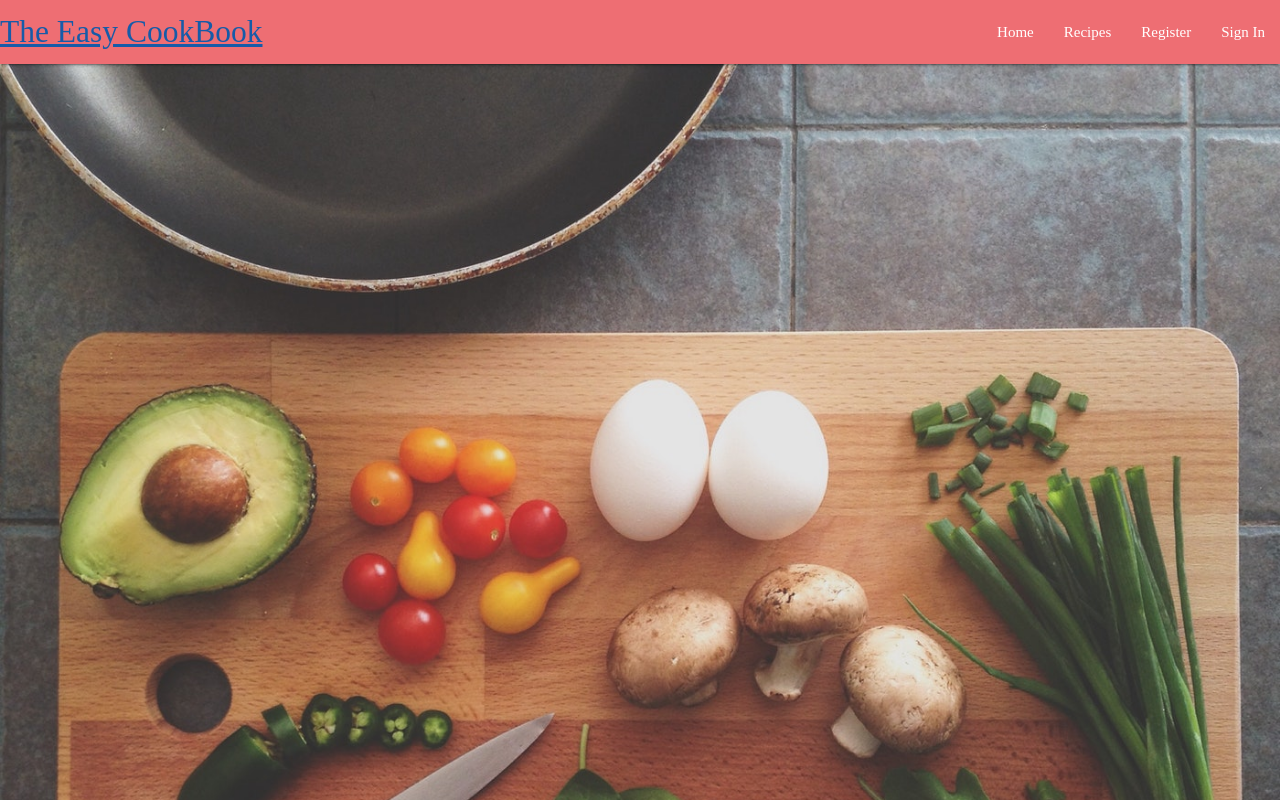
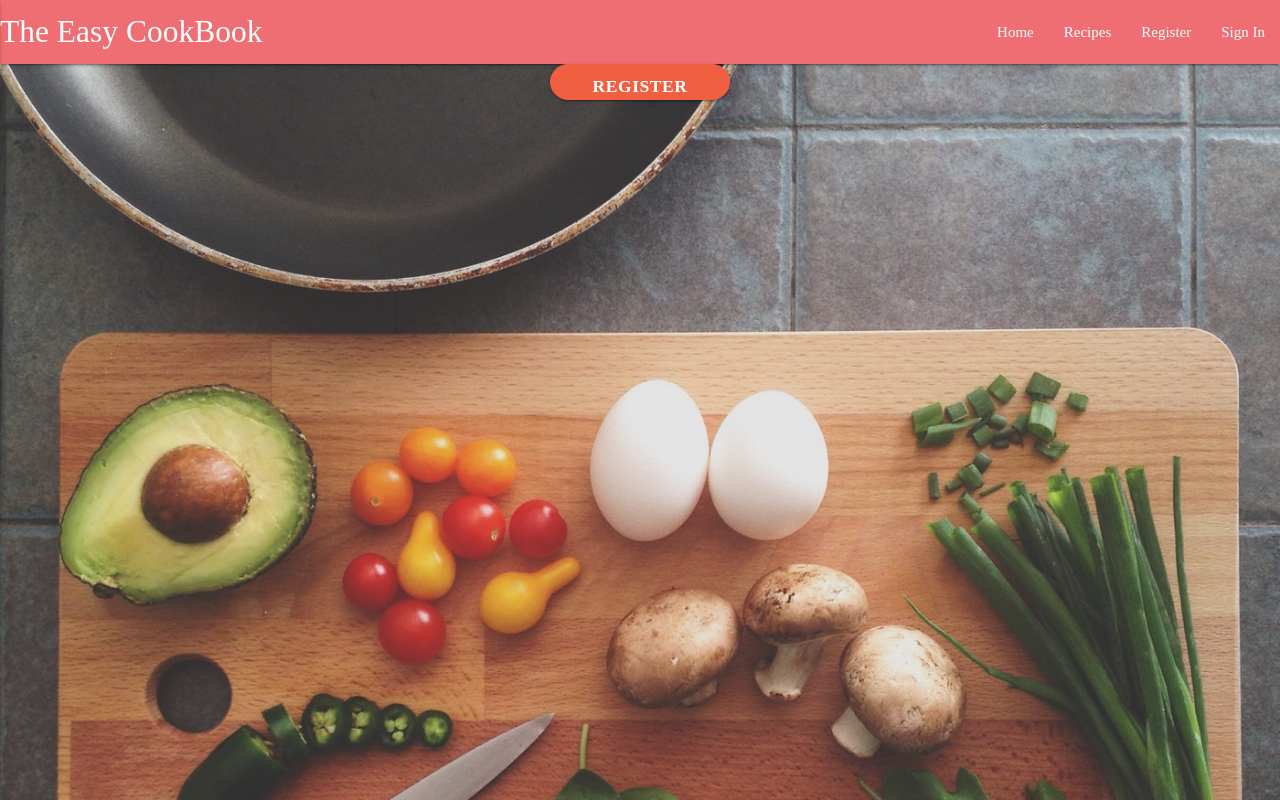
Before and after one commit to desflahertyportfolio/The_Easy_CookBook, a Flask app: page / in a window 1280 px wide. Run offline with Flask 2, Linux system fonts and the light colour scheme; data that the repository does not hold is empty; some libraries are stand-ins or nearby versions.

Commit message:
add index page

```diff
--- a/app.py
+++ b/app.py
@@ -26,6 +26,11 @@ else:
 mongo = PyMongo(app)
 
 @app.route('/')
+def get_index():
+    return render_template('index.html')
+
+
+
 @app.route('/get_cuisine')
 def get_cuisine():
     return render_template("cuisine.html", cuisine=mongo.db.Cuisine.find())
--- a/static/css/style.css
+++ b/static/css/style.css
@@ -28,3 +28,46 @@ body {
     margin-bottom: 50px;
     border-radius: 10px;
 }
+
+.enquire-container {
+    height: 100%;
+    width: 100%;
+    display: flex;
+    position: relative;
+    align-items: center;
+    justify-content: center;
+}
+
+/* -------------BUTTONS----------------------------------- */
+
+.btn-sign {
+    width: 100px;
+}
+
+.btn-cta {
+    font-weight: bold;
+    border-radius: 23px;
+    width: 180px;
+    text-align: center;
+
+}
+
+.btn-grey {
+    background-color: #8f8f8f;
+}
+
+
+.btn-red {
+    color: white;
+    background-color: #f05f40;
+    border-color: #f05f40;
+}
+
+.btn-red:hover,
+.btn-red:active,
+.btn-red:focus,
+.btn-red:active:focus {
+    background-color: #df4929;
+    border-color: #df4929;
+    color: white;
+}
--- a/templates/base.html
+++ b/templates/base.html
@@ -22,16 +22,16 @@
     <header>
         <nav>
             <div class="nav-wrapper">
-                <a href="{{url_for('get_cuisine')}}" class="brand-logo">The Easy CookBook</a>
+                <a href="{{url_for('get_index')}}" class="brand-logo">The Easy CookBook</a>
                 <a href="#" data-activates="mobile-demo" class="button-collapse"><i class="material-icons">menu</i></a>
                 <ul id="nav-mobile" class="right hide-on-med-and-down">
-                    <li><a href="{{url_for('get_cuisine')}}">Home</a></li>
+                    <li><a href="{{url_for('get_index')}}">Home</a></li>
                     <li><a href="">Recipes</a></li>
                     <li><a href="">Register</a></li>
                     <li><a href="">Sign In</a></li>
                 </ul>
                 <ul class="side-nav" id="mobile-demo">
-                    <li><a href="{{url_for('get_cuisine')}}">Home</a></li>
+                    <li><a href="{{url_for('get_index')}}">Home</a></li>
                     <li><a href="">Recipes</a></li>
                     <li><a href="">Register</a></li>
                     <li><a href="">Sign In</a></li>
@@ -42,16 +42,15 @@
        <div class="container">
         {% block content %} {% endblock %}
     </div>
+     <script src="https://cdnjs.cloudflare.com/ajax/libs/jquery/3.2.1/jquery.min.js"></script>
+    <script src="https://cdnjs.cloudflare.com/ajax/libs/materialize/0.100.2/js/materialize.min.js"></script>
     <script type="text/javascript">
         $(document).ready(function() {
             $('.collapsible').collapsible();
             $('select').material_select();
             $(".button-collapse").sideNav();
         });
-        </script>
-
- <script src="https://cdnjs.cloudflare.com/ajax/libs/materialize/0.100.2/js/materialize.min.js"></script>
- <script type="text/javascript" src="{{ url_for('static', filename='jquery/jquery-3.3.1.min.js')}}"></script>
+    </script>
 </body>
 
 
--- /dev/null
+++ b/templates/index.html
@@ -0,0 +1,15 @@
+{% extends 'base.html' %} {% block content %}
+
+<div class="container-fluid callout-container">
+        <!-- Enquire button for Modal form to collect users details-->
+        <div class="enquire-container">
+            <div>
+                <button class="btn btn-lg btn-cta btn-red" data-toggle='modal' data-target='#enquireModal'>Register</button>
+            </div>
+        </div>
+    </div>
+
+
+
+
+{% endblock %}
```
